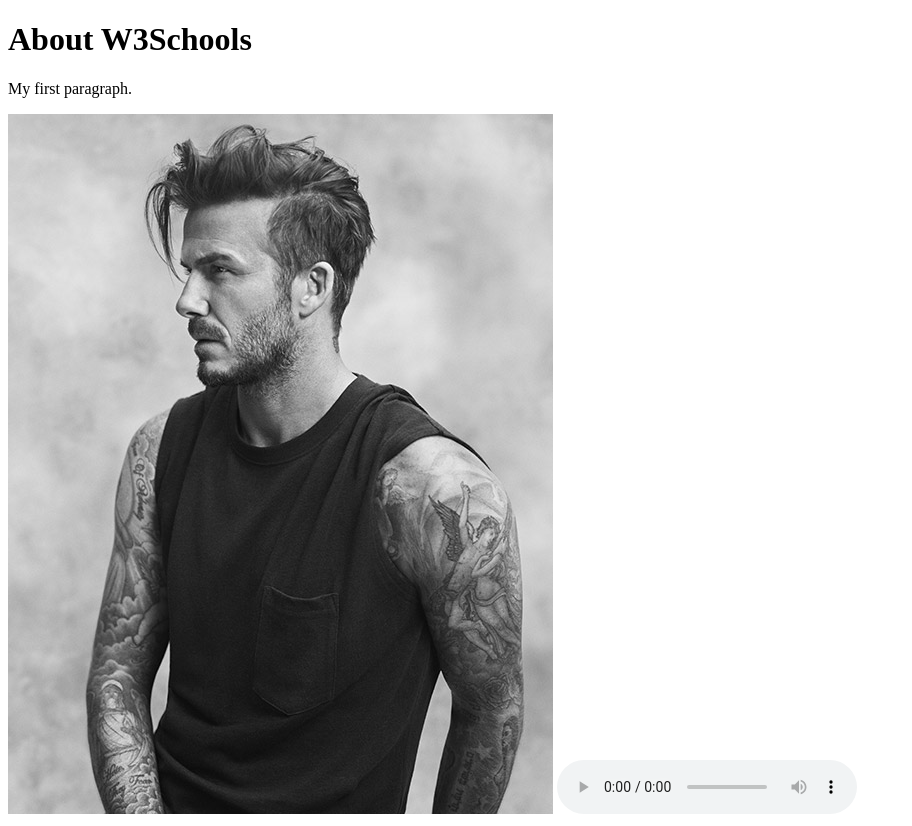
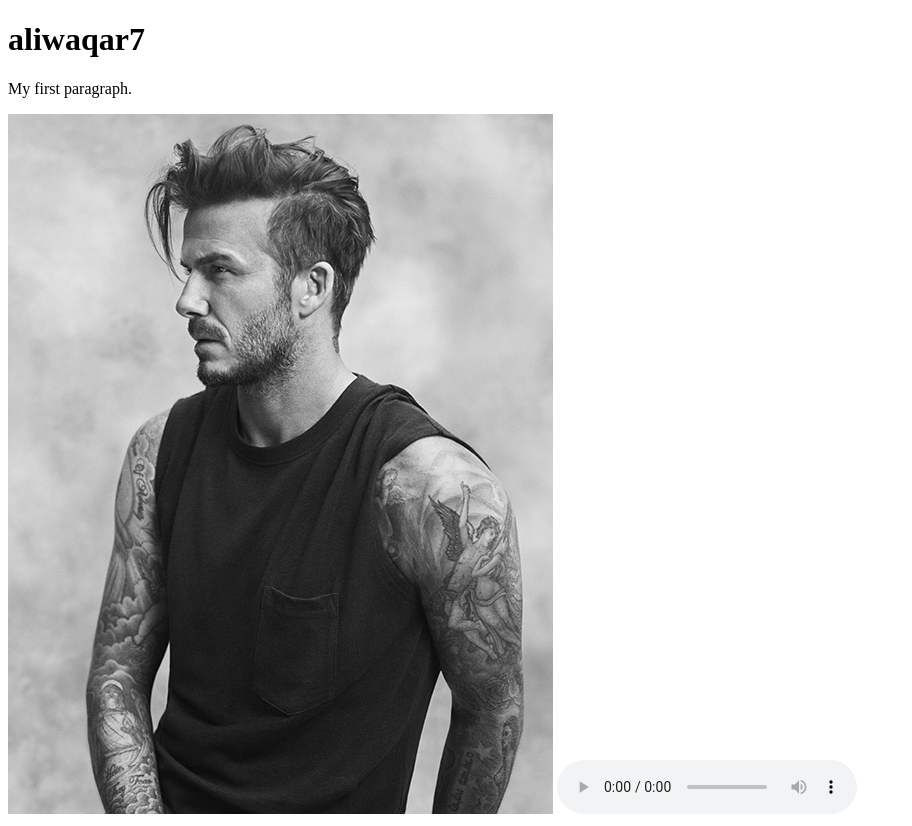
Before and after one commit to aliwaqar7/aliwaqar7.github.io, a plain HTML site: page index.html in a window 1280 px wide. Shown: the whole page, without its empty margins (0-912 px from the left). Drawn offline with Linux system fonts and the light colour scheme.

Commit message:
new title

```diff
--- a/index.html
+++ b/index.html
@@ -1,12 +1,12 @@
 <!DOCTYPE html>
 <html>
 <head>
-<title>Page Title</title>
+<title>ali waqar</title>
 </head>
 <body>
 
-<h1>About W3Schools</h1>
-<p title="About W3Schools">
+<h1>aliwaqar7</h1>
+<p title="About szabist">
 <p>My first paragraph.</p>
 <img src="http://aliwaqar7.github.io/a.jpg" alt="football man..">
 
```
